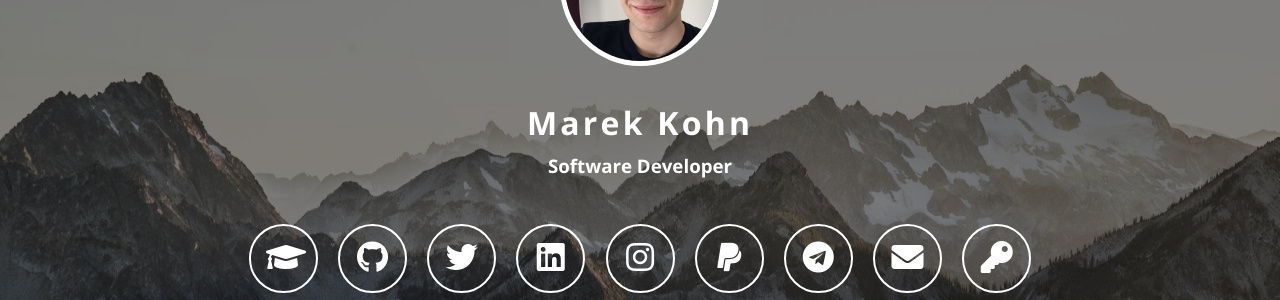
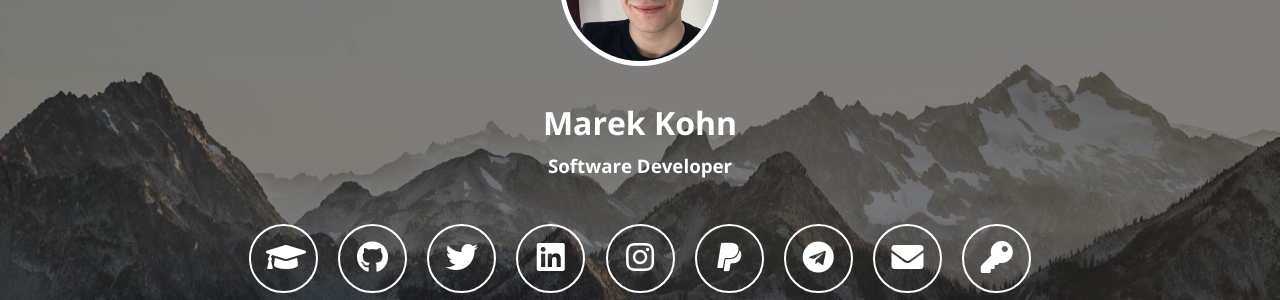
Before and after one commit to makohn/makohn.de, a Jekyll site: the page built from index.html, in a window 1280 px wide. Shown: the part 194-494 px from the top of the page. Built offline with Jekyll 4.4.1, drawn with Linux system fonts in a browser that asks for light colours; nearby versions of some CDN libraries.

Commit message:
Update front.css

```diff
--- a/css/front.css
+++ b/css/front.css
@@ -27,7 +27,6 @@ body {
 h1 {
   color: white;
   font-weight: bold;
-  letter-spacing: 0.1em;
   font-size: 2em;
   margin: -10px 0;
 }
```
